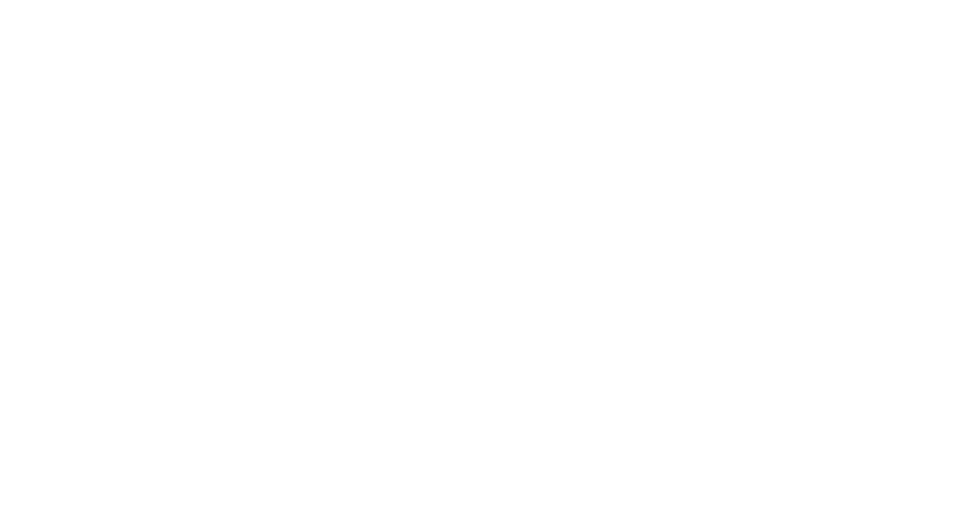
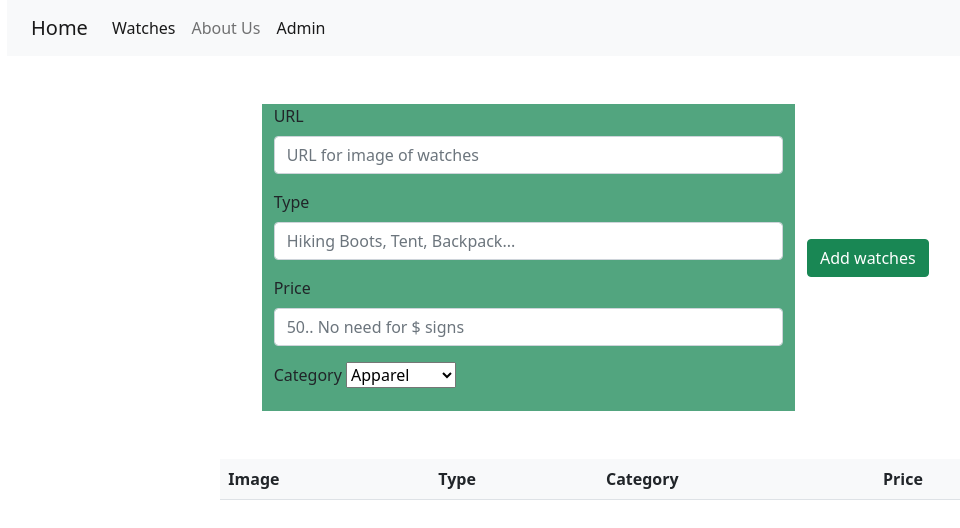
Before and after one commit to bbrowderjr/ShopWithAI, a plain HTML site: page admin.html in a window 1280 px wide. Shown: the whole page, without its empty margins (5-965 px from the left). Drawn offline with nearby package versions, Linux system fonts and the light colour scheme; files that its build step writes are made by us from their sources.

Commit message:
a message

```diff
--- a/Index.html
+++ b/Index.html
@@ -4,7 +4,7 @@
     <!-- Required meta tags -->
     <meta charset="utf-8" />
     <meta http-equiv="X-UA-Compatible" content="IE=edge" />
-    <meta name="viewport" content="width=device-width, initial-scale=1" />
+    <meta name="viewport" content="width=device-width, initial-scale=1.0" />
 
     <title>Document</title>
 
@@ -13,12 +13,8 @@
       href="https://cdn.jsdelivr.net/npm/bootstrap@5.1.3/dist/css/bootstrap.min.css"
       rel="stylesheet"
       integrity="sha384-1BmE4kWBq78iYhFldvKuhfTAU6auU8tT94WrHftjDbrCEXSU1oBoqyl2QvZ6jIW3"
-      crossorigin="anonymous"
-    />
-    <link
-      href="C:\Users\ORahim\Desktop\sba-cl-git\ShopWithAI\assests\index.css"
-      rel="stylesheet"
-    />
+      crossorigin="anonymous">
+      <link href="./assets/css/index.css" rel="stylesheet">
   </head>
   <body>
     <div class="container-fluid">
@@ -47,6 +43,9 @@
                   <li class="nav-item">
                     <a class="nav-link" href="./aboutUs.html">About Us</a>
                   </li>
+                  <li class="nav-item">
+                    <a class="nav-link active" aria-current="page" href="./admin.html">Admin</a>
+                  </li>
                 </ul>
               </div>
             </div>
@@ -59,9 +58,12 @@
           class="col-8 text-center mt-5 bg-success bg-opacity-75 rounded-3 maintxt"
         >
           <p class="mt-3">
-            Welcome to the ShopWithAI where you can find all of your favourite
+            Welcome to the ShopWithAI where you can find all of your favorite
             Watches!
           </p>
+          <br>
+          <img src="https://wwd.com/wp-content/uploads/2022/03/WatchBox_ED_US_Flat-Lay_Group-Shot_3.jpg?w=1000&h=563&crop=1&resize=1000%2C563" height="400" width="600" alt="Rolex">
+          <br>
           <a href="./watches.html" class="btn btn-large btn-secondary mb-3"
             >Check out our Watches</a
           >
@@ -72,16 +74,16 @@
     <!-- Optional JavaScript; choose one of the two! -->
 
     <!-- Option 1: Bootstrap Bundle with Popper -->
+    <!--
     <script
       src="https://cdn.jsdelivr.net/npm/bootstrap@5.1.3/dist/js/bootstrap.bundle.min.js"
       integrity="sha384-ka7Sk0Gln4gmtz2MlQnikT1wXgYsOg+OMhuP+IlRH9sENBO0LRn5q+8nbTov4+1p"
       crossorigin="anonymous"
     ></script>
+  -->
 
     <!-- Option 2: Separate Popper and Bootstrap JS -->
-    <!--
     <script src="https://cdn.jsdelivr.net/npm/@popperjs/core@2.10.2/dist/umd/popper.min.js" integrity="sha384-7+zCNj/IqJ95wo16oMtfsKbZ9ccEh31eOz1HGyDuCQ6wgnyJNSYdrPa03rtR1zdB" crossorigin="anonymous"></script>
     <script src="https://cdn.jsdelivr.net/npm/bootstrap@5.1.3/dist/js/bootstrap.min.js" integrity="sha384-QJHtvGhmr9XOIpI6YVutG+2QOK9T+ZnN4kzFN1RtK3zEFEIsxhlmWl5/YESvpZ13" crossorigin="anonymous"></script>
-    -->
   </body>
 </html>
--- a/admin.html
+++ b/admin.html
@@ -0,0 +1,119 @@
+<!DOCTYPE html>
+<html lang="en">
+
+<head>
+  <meta charset="UTF-8">
+  <meta http-equiv="X-UA-Compatible" content="IE=edge">
+  <meta name="viewport" content="width=device-width, initial-scale=1.0">
+  <title>Document</title>
+  <link href="https://cdn.jsdelivr.net/npm/bootstrap@5.1.3/dist/css/bootstrap.min.css" rel="stylesheet"
+    integrity="sha384-1BmE4kWBq78iYhFldvKuhfTAU6auU8tT94WrHftjDbrCEXSU1oBoqyl2QvZ6jIW3" crossorigin="anonymous">
+  <link href="./assets/css/index.css" rel="stylesheet">
+</head>
+
+<body>
+  <div class="container-fluid">
+    <div class="row">
+      <div class="col">
+        <!-- navbar -->
+        <nav class="navbar navbar-expand-lg navbar-light bg-light">
+          <div class="container-fluid">
+            <a class="navbar-brand" href="./index.html">Home</a>
+            <button class="navbar-toggler" type="button" data-bs-toggle="collapse" data-bs-target="#navbarNav"
+              aria-controls="navbarNav" aria-expanded="false" aria-label="Toggle navigation">
+              <span class="navbar-toggler-icon"></span>
+            </button>
+            <div class="collapse navbar-collapse" id="navbarNav">
+              <ul class="navbar-nav">
+                <li class="nav-item">
+                  <a class="nav-link active" href="./watches.html">Watches</a>
+                </li>
+                <li class="nav-item">
+                  <a class="nav-link" href="./aboutUs.html">About Us</a>
+                </li>
+                <li class="nav-item">
+                  <a class="nav-link active" aria-current="page" href="./admin.html">Admin</a>
+                </li>
+              </ul>
+            </div>
+          </div>
+        </nav>
+      </div>
+    </div>
+  </div>
+  <div class="container-fluid position-absolute" id="watchesList">
+    <!-- add watches, inputs -->
+    <form class="row mt-5 justify-content-center" id="watchesForm">
+      <div class="col col-sm-5 bg-success bg-opacity-75">
+        <div class="mb-3">
+          <label for="watchesURL" class="form-label">URL</label>
+          <input type="url" class="form-control" id="watchesURL" placeholder="URL for image of watches">
+        </div>
+        <div class="mb-3">
+          <label for="watchesType" class="form-label">Type</label>
+          <input type="text" class="form-control" id="watchesType" placeholder="Hiking Boots, Tent, Backpack...">
+        </div>
+        <div class="mb-3">
+          <label for="watchesPrice" class="form-label">Price</label>
+          <input type="text" class="form-control" id="watchesPrice" placeholder="50.. No need for $ signs">
+        </div>
+        <div class="mb-3">
+          <label for="watchesCategory" class="form-label">Category</label>
+          <select name="watchesCategory" id="watchesCategory">
+            <option value="apparel">Apparel</option>
+            <option value="tools">Tools</option>
+            <option value="watches">watches</option>
+            <option value="accessories">Accessories</option>
+          </select>
+        </div>
+      </div>
+      <div class="col-12 col-sm-2 align-self-center">
+        <button class="btn btn-large btn-success" type="submit" id="addwatchesButton">Add watches</button>
+      </div>
+    </form>
+    <!-- table of watches -->
+    <div class="row mt-5 justify-content-center">
+      <div class="col-8">
+        <table class="table bg-light">
+          <thead>
+            <tr>
+              <th scope="col">Image</th>
+              <th scope="col">Type</th>
+              <th scope="col">Category</th>
+              <th scope="col">Price</th>
+            </tr>
+          </thead>
+          <tbody id="watchesRows">
+            <!-- watches will populate here -->
+            <!-- <tr scope="row">
+              <td><img src=""></td>
+              <td>Test</td>
+              <td>Test</td>
+              <td>Test</td>
+            </tr>
+            <tr scope="row">
+              <td><img src=""></td>
+              <td>Test</td>
+              <td>Test</td>
+              <td>Test</td>
+            </tr> -->
+          </tbody>
+        </table>
+      </div>
+    </div>
+  </div>
+
+
+
+
+
+
+
+  <script src="https://cdn.jsdelivr.net/npm/bootstrap@5.1.3/dist/js/bootstrap.bundle.min.js"
+    integrity="sha384-ka7Sk0Gln4gmtz2MlQnikT1wXgYsOg+OMhuP+IlRH9sENBO0LRn5q+8nbTov4+1p"
+    crossorigin="anonymous"></script>
+  <script src="./assets/js/watchesController.js"></script>
+  <script src="./assets/js/admin.js"></script>
+</body>
+
+</html>
```
Also changed, not shown: watches.html (+23 -20 lines).
